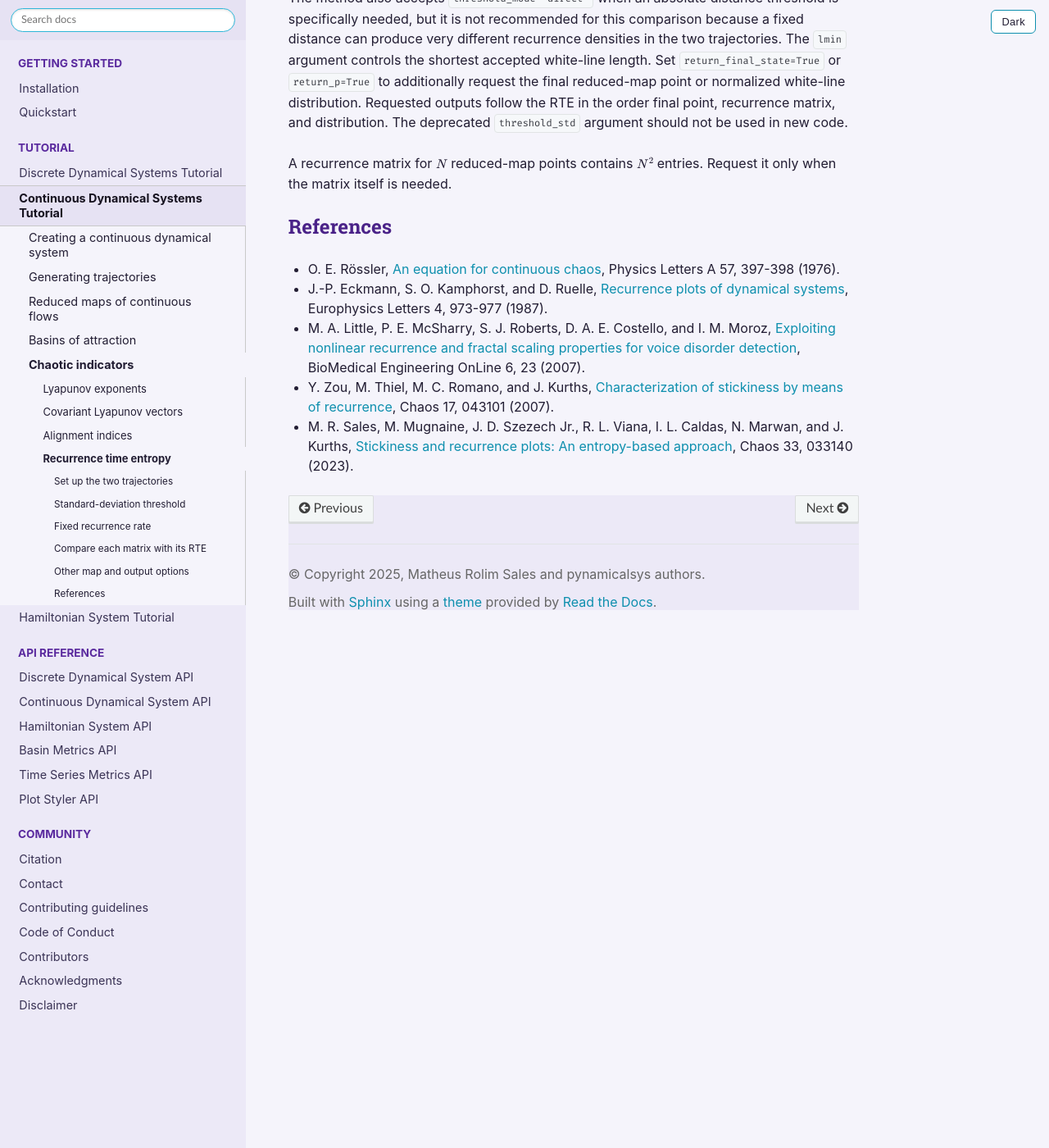
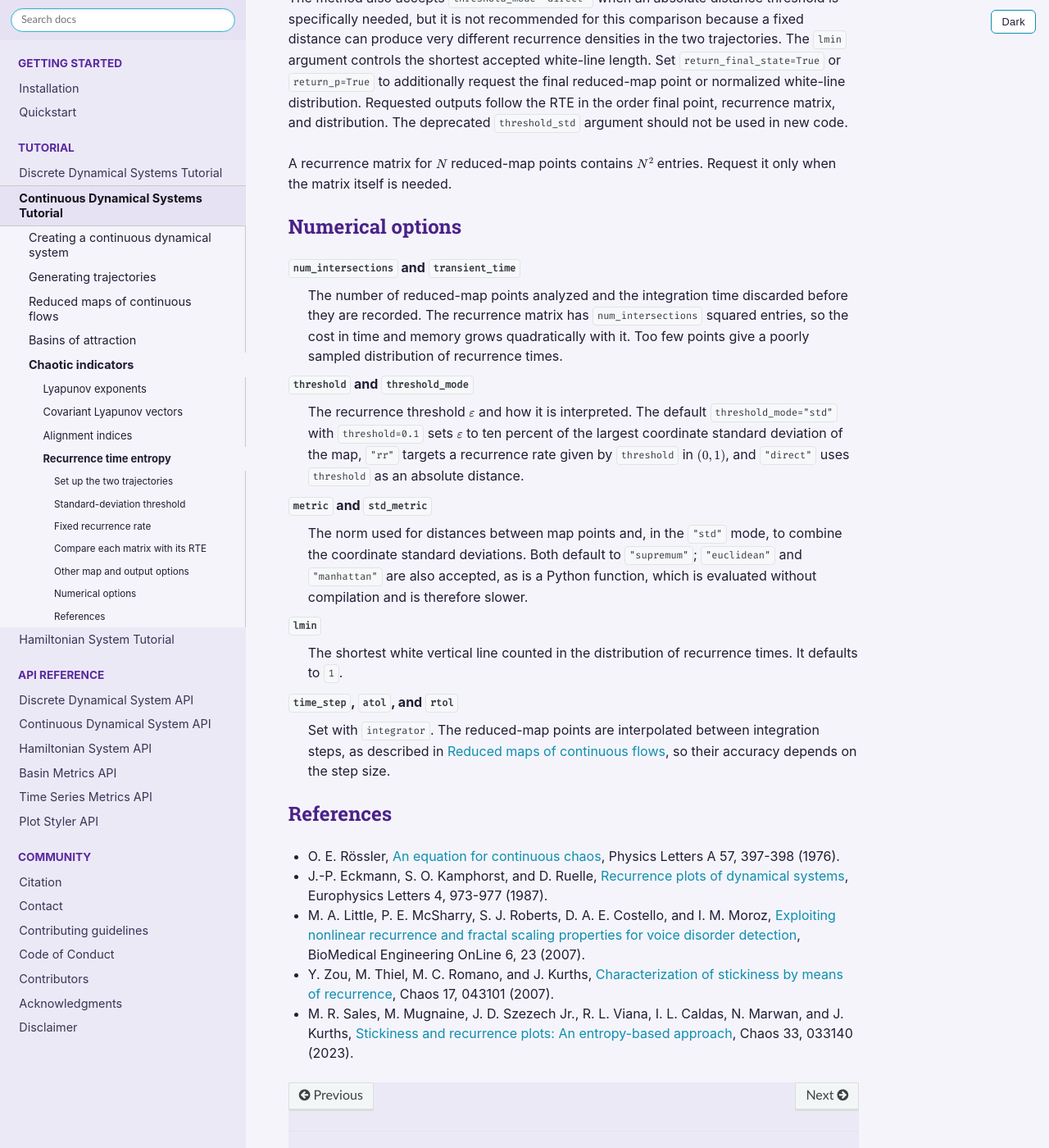
Before and after one commit to mrolims/pynamicalsys, a Sphinx documentation site: the page built from docs/source/cds_rte.rst, in a window 1280 px wide and 1400 px high, scrolled down 4201 px. Shown: the whole window at 82% size. Built offline with Sphinx 7.4.7 and the Read the Docs theme 3.1.0, drawn with Linux system fonts in a browser that asks for light colours; the version number could not be read and is left out.

Commit message:
docs: add numerical options to the continuous RTE page

```diff
--- a/docs/source/cds_rte.rst
+++ b/docs/source/cds_rte.rst
@@ -165,6 +165,24 @@ The method also accepts ``threshold_mode="direct"`` when an absolute distance th
 
 A recurrence matrix for :math:`N` reduced-map points contains :math:`N^2` entries. Request it only when the matrix itself is needed.
 
+Numerical options
+~~~~~~~~~~~~~~~~~
+
+``num_intersections`` and ``transient_time``
+    The number of reduced-map points analyzed and the integration time discarded before they are recorded. The recurrence matrix has ``num_intersections`` squared entries, so the cost in time and memory grows quadratically with it. Too few points give a poorly sampled distribution of recurrence times.
+
+``threshold`` and ``threshold_mode``
+    The recurrence threshold :math:`\varepsilon` and how it is interpreted. The default ``threshold_mode="std"`` with ``threshold=0.1`` sets :math:`\varepsilon` to ten percent of the largest coordinate standard deviation of the map, ``"rr"`` targets a recurrence rate given by ``threshold`` in :math:`(0, 1)`, and ``"direct"`` uses ``threshold`` as an absolute distance.
+
+``metric`` and ``std_metric``
+    The norm used for distances between map points and, in the ``"std"`` mode, to combine the coordinate standard deviations. Both default to ``"supremum"``; ``"euclidean"`` and ``"manhattan"`` are also accepted, as is a Python function, which is evaluated without compilation and is therefore slower.
+
+``lmin``
+    The shortest white vertical line counted in the distribution of recurrence times. It defaults to ``1``.
+
+``time_step``, ``atol``, and ``rtol``
+    Set with ``integrator``. The reduced-map points are interpolated between integration steps, as described in :doc:`cds_reduced_maps`, so their accuracy depends on the step size.
+
 References
 ~~~~~~~~~~
 
```
